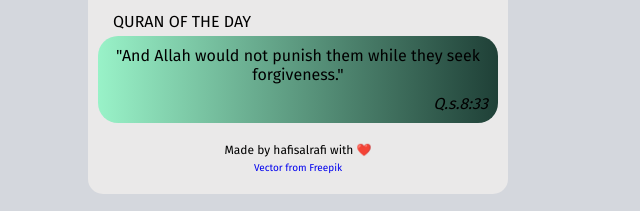
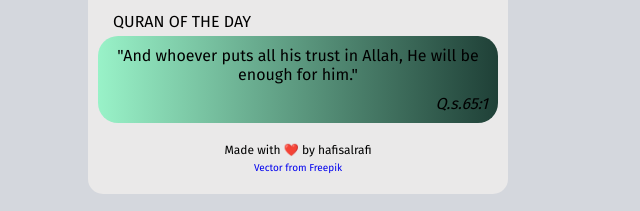
Before and after one commit to alrafi/prayertime, a website built with webpack: page src/index.html in a window 1280 px wide. Shown: the part 850-1061 px from the top of the page, 342-982 px from the left. Built offline with nearby package versions, Linux system fonts and the light colour scheme; no server answers.

Commit message:
change qotd and footer

```diff
--- a/src/index.html
+++ b/src/index.html
@@ -71,12 +71,12 @@
       <p class="info-title">QURAN OF THE DAY</p>
       <div class="info-box quotes">
         <blockquote>
-          "And Allah would not punish them while they seek forgiveness."
+          "And whoever puts all his trust in Allah, He will be enough for him."
         </blockquote>
-        <cite>Q.s.8:33</cite>
+        <cite>Q.s.65:1</cite>
       </div>
       <footer>
-        <p>Made by hafisalrafi with ❤️</p>
+        <p>Made with ❤️ by hafisalrafi</p>
         <a href="http://www.freepik.com">Vector from Freepik</a>
       </footer>
     </div>
```
Also changed, not shown: dist/index.html.
